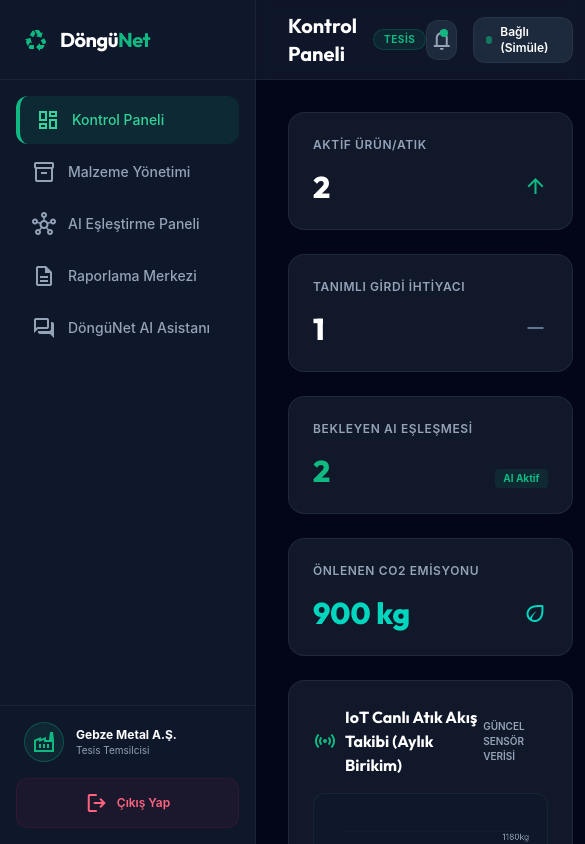
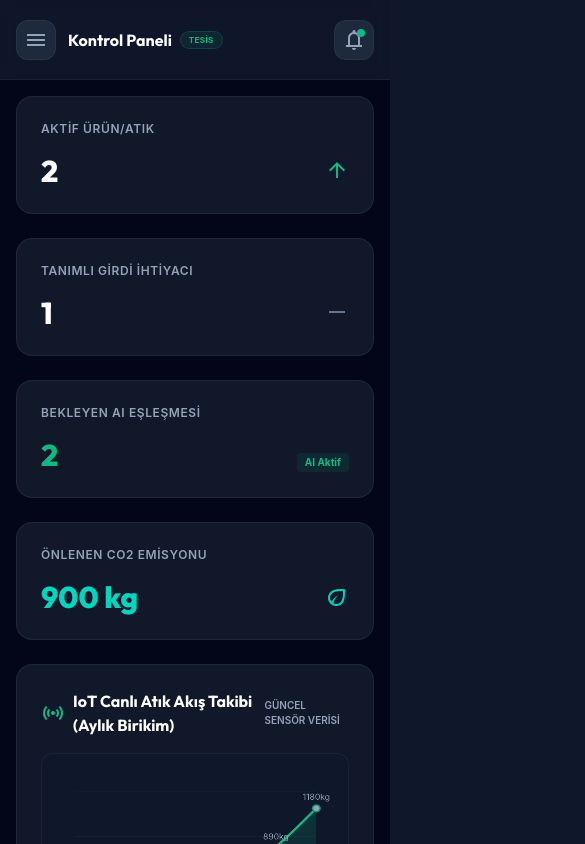
Before and after one commit to umutardatansever/DonguNetWeb, a Next.js app: page /DonguNetWeb/ in a window 390 px wide. Both pictures are taken after a click on the button "Giriş Yap". Shown: the top 844 px of the page, 585 px wide, since content can reach past the window. Built offline with nearby package versions, Linux system fonts and the light colour scheme.

Commit message:
style: make dashboard layout fully responsive for mobile screens

```diff
--- a/src/app/page.tsx
+++ b/src/app/page.tsx
@@ -60,6 +60,7 @@ export default function Home() {
   >("landing");
   const [userRole, setUserRole] = useState<"user" | "osb" | "none">("none");
   const [currentMaterialTab, setCurrentMaterialTab] = useState<"outputs" | "inputs">("outputs");
+  const [sidebarOpen, setSidebarOpen] = useState(false);
 
   // --- MOCK DATABASE STATE ---
   const [outputs, setOutputs] = useState<OutputItem[]>([
@@ -741,46 +742,64 @@ export default function Home() {
 
       {/* ================= 2. AUTHENTICATED SYSTEM CONTAINER ================= */}
       {currentPage !== "landing" && (
-        <div className="w-full min-h-screen flex relative">
+        <div className="w-full min-h-screen flex relative overflow-x-hidden">
+          {/* Mobile Sidebar Backdrop Overlay */}
+          {sidebarOpen && (
+            <div
+              onClick={() => setSidebarOpen(false)}
+              className="fixed inset-0 bg-slate-950/60 backdrop-blur-sm z-40 lg:hidden transition-opacity duration-300"
+            />
+          )}
+
           {/* Left Sidebar Navigation */}
-          <aside className="w-64 bg-slate-900 border-r border-white/5 flex flex-col justify-between fixed h-full z-30">
+          <aside className={`w-64 bg-slate-900 border-r border-white/5 flex flex-col justify-between fixed h-full z-50 transition-transform duration-300 ease-in-out lg:translate-x-0 ${
+            sidebarOpen ? "translate-x-0" : "-translate-x-full"
+          }`}>
             <div>
-              {/* Sidebar Logo */}
-              <div className="h-20 flex items-center px-6 border-b border-white/5 gap-3">
-                <span className="material-symbols-outlined text-accent-mint text-3xl filled">recycling</span>
-                <span className="font-title text-xl font-bold tracking-tight text-white">
-                  Döngü<span className="text-accent-mint">Net</span>
-                </span>
+              {/* Sidebar Logo / Close Button */}
+              <div className="h-20 flex items-center justify-between px-6 border-b border-white/5">
+                <div className="flex items-center gap-3">
+                  <span className="material-symbols-outlined text-accent-mint text-3xl filled">recycling</span>
+                  <span className="font-title text-xl font-bold tracking-tight text-white">
+                    Döngü<span className="text-accent-mint">Net</span>
+                  </span>
+                </div>
+                <button
+                  onClick={() => setSidebarOpen(false)}
+                  className="lg:hidden w-8 h-8 rounded-lg bg-slate-800 border border-white/5 flex items-center justify-center text-on-surface-variant hover:text-white"
+                >
+                  <span className="material-symbols-outlined text-[18px]">close</span>
+                </button>
               </div>
 
               {/* Navigation Links */}
               <nav className="p-4 flex flex-col gap-1">
                 {userRole === "user" && (
                   <>
-                    <button onClick={() => setCurrentPage("dashboard")} className={`sidebar-link w-full flex items-center gap-3 px-4 py-3 rounded-xl text-sm font-medium transition-all text-left ${currentPage === "dashboard" ? "active" : "text-on-surface-variant hover:text-white hover:bg-white/5"}`}>
+                    <button onClick={() => { setCurrentPage("dashboard"); setSidebarOpen(false); }} className={`sidebar-link w-full flex items-center gap-3 px-4 py-3 rounded-xl text-sm font-medium transition-all text-left ${currentPage === "dashboard" ? "active" : "text-on-surface-variant hover:text-white hover:bg-white/5"}`}>
                       <span className="material-symbols-outlined text-[20px]">dashboard</span>
                       Kontrol Paneli
                     </button>
-                    <button onClick={() => setCurrentPage("materials")} className={`sidebar-link w-full flex items-center gap-3 px-4 py-3 rounded-xl text-sm font-medium transition-all text-left ${currentPage === "materials" ? "active" : "text-on-surface-variant hover:text-white hover:bg-white/5"}`}>
+                    <button onClick={() => { setCurrentPage("materials"); setSidebarOpen(false); }} className={`sidebar-link w-full flex items-center gap-3 px-4 py-3 rounded-xl text-sm font-medium transition-all text-left ${currentPage === "materials" ? "active" : "text-on-surface-variant hover:text-white hover:bg-white/5"}`}>
                       <span className="material-symbols-outlined text-[20px]">inventory_2</span>
                       Malzeme Yönetimi
                     </button>
-                    <button onClick={() => setCurrentPage("matchmaker")} className={`sidebar-link w-full flex items-center gap-3 px-4 py-3 rounded-xl text-sm font-medium transition-all text-left ${currentPage === "matchmaker" ? "active" : "text-on-surface-variant hover:text-white hover:bg-white/5"}`}>
+                    <button onClick={() => { setCurrentPage("matchmaker"); setSidebarOpen(false); }} className={`sidebar-link w-full flex items-center gap-3 px-4 py-3 rounded-xl text-sm font-medium transition-all text-left ${currentPage === "matchmaker" ? "active" : "text-on-surface-variant hover:text-white hover:bg-white/5"}`}>
                       <span className="material-symbols-outlined text-[20px]">hub</span>
                       AI Eşleştirme Paneli
                     </button>
-                    <button onClick={() => setCurrentPage("reports")} className={`sidebar-link w-full flex items-center gap-3 px-4 py-3 rounded-xl text-sm font-medium transition-all text-left ${currentPage === "reports" ? "active" : "text-on-surface-variant hover:text-white hover:bg-white/5"}`}>
+                    <button onClick={() => { setCurrentPage("reports"); setSidebarOpen(false); }} className={`sidebar-link w-full flex items-center gap-3 px-4 py-3 rounded-xl text-sm font-medium transition-all text-left ${currentPage === "reports" ? "active" : "text-on-surface-variant hover:text-white hover:bg-white/5"}`}>
                       <span className="material-symbols-outlined text-[20px]">description</span>
                       Raporlama Merkezi
                     </button>
-                    <button onClick={() => setCurrentPage("chatbot")} className={`sidebar-link w-full flex items-center gap-3 px-4 py-3 rounded-xl text-sm font-medium transition-all text-left ${currentPage === "chatbot" ? "active" : "text-on-surface-variant hover:text-white hover:bg-white/5"}`}>
+                    <button onClick={() => { setCurrentPage("chatbot"); setSidebarOpen(false); }} className={`sidebar-link w-full flex items-center gap-3 px-4 py-3 rounded-xl text-sm font-medium transition-all text-left ${currentPage === "chatbot" ? "active" : "text-on-surface-variant hover:text-white hover:bg-white/5"}`}>
                       <span className="material-symbols-outlined text-[20px]">forum</span>
                       DöngüNet AI Asistanı
                     </button>
                   </>
                 )}
                 {userRole === "osb" && (
-                  <button onClick={() => setCurrentPage("osb")} className={`sidebar-link w-full flex items-center gap-3 px-4 py-3 rounded-xl text-sm font-medium transition-all text-left ${currentPage === "osb" ? "active" : "text-on-surface-variant hover:text-white hover:bg-white/5"}`}>
+                  <button onClick={() => { setCurrentPage("osb"); setSidebarOpen(false); }} className={`sidebar-link w-full flex items-center gap-3 px-4 py-3 rounded-xl text-sm font-medium transition-all text-left ${currentPage === "osb" ? "active" : "text-on-surface-variant hover:text-white hover:bg-white/5"}`}>
                     <span className="material-symbols-outlined text-[20px]">domain</span>
                     OSB Yönetici Paneli
                   </button>
@@ -811,11 +830,17 @@ export default function Home() {
           </aside>
 
           {/* Right Main Content */}
-          <div className="flex-grow pl-64 flex flex-col min-h-screen">
+          <div className="flex-grow pl-0 lg:pl-64 flex flex-col min-h-screen w-full min-w-0">
             {/* Header */}
-            <header className="h-20 border-b border-white/5 bg-slate-900/60 backdrop-blur flex justify-between items-center px-8 sticky top-0 z-20">
-              <div className="flex items-center gap-4">
-                <h2 className="font-title text-xl font-bold text-white">
+            <header className="h-20 border-b border-white/5 bg-slate-900/60 backdrop-blur flex justify-between items-center px-4 md:px-8 sticky top-0 z-20">
+              <div className="flex items-center gap-2 md:gap-4 min-w-0">
+                <button
+                  onClick={() => setSidebarOpen(true)}
+                  className="lg:hidden w-10 h-10 rounded-xl bg-slate-800 border border-white/5 flex items-center justify-center text-on-surface-variant hover:text-white mr-1 shrink-0"
+                >
+                  <span className="material-symbols-outlined text-[20px]">menu</span>
+                </button>
+                <h2 className="font-title text-base md:text-xl font-bold text-white truncate">
                   {currentPage === "dashboard" && "Kontrol Paneli"}
                   {currentPage === "materials" && "Malzeme Yönetimi"}
                   {currentPage === "matchmaker" && "AI Eşleştirme Paneli"}
@@ -823,20 +848,20 @@ export default function Home() {
                   {currentPage === "chatbot" && "DöngüNet AI Asistanı"}
                   {currentPage === "osb" && "OSB Yönetici Paneli"}
                 </h2>
-                <span className={`px-2.5 py-0.5 rounded-full text-[10px] font-bold uppercase tracking-wider border ${
+                <span className={`px-2 py-0.5 rounded-full text-[8px] md:text-[10px] font-bold uppercase tracking-wider border shrink-0 ${
                   userRole === "osb"
                     ? "bg-teal-400/10 text-teal-400 border-teal-400/20"
                     : "bg-accent-mint/10 text-accent-mint border-accent-mint/20"
                 }`}>
-                  {userRole === "osb" ? "OSB YÖNETİCİ" : "TESİS"}
+                  {userRole === "osb" ? "OSB" : "TESİS"}
                 </span>
               </div>
-              <div className="flex items-center gap-4">
+              <div className="flex items-center gap-2 md:gap-4 shrink-0">
                 <button className="w-10 h-10 rounded-xl bg-slate-800 border border-white/5 flex items-center justify-center text-on-surface-variant hover:text-white transition-colors relative">
                   <span className="material-symbols-outlined text-[20px]">notifications</span>
                   <span className="absolute top-2 right-2 w-2 h-2 rounded-full bg-accent-mint"></span>
                 </button>
-                <div className="flex items-center gap-2 px-3 py-1.5 rounded-xl bg-slate-800 border border-white/5">
+                <div className="hidden sm:flex items-center gap-2 px-3 py-1.5 rounded-xl bg-slate-800 border border-white/5">
                   <span className="w-2 h-2 rounded-full bg-accent-mint animate-pulse"></span>
                   <span className="text-xs font-semibold text-white">Bağlı (Simüle)</span>
                 </div>
@@ -844,7 +869,7 @@ export default function Home() {
             </header>
 
             {/* View Panels */}
-            <main className="flex-grow p-8 bg-slate-950 relative overflow-y-auto">
+            <main className="flex-grow p-4 md:p-8 bg-slate-950 relative overflow-y-auto">
 
               {/* 2.1 DASHBOARD VIEW */}
               {currentPage === "dashboard" && (
```
